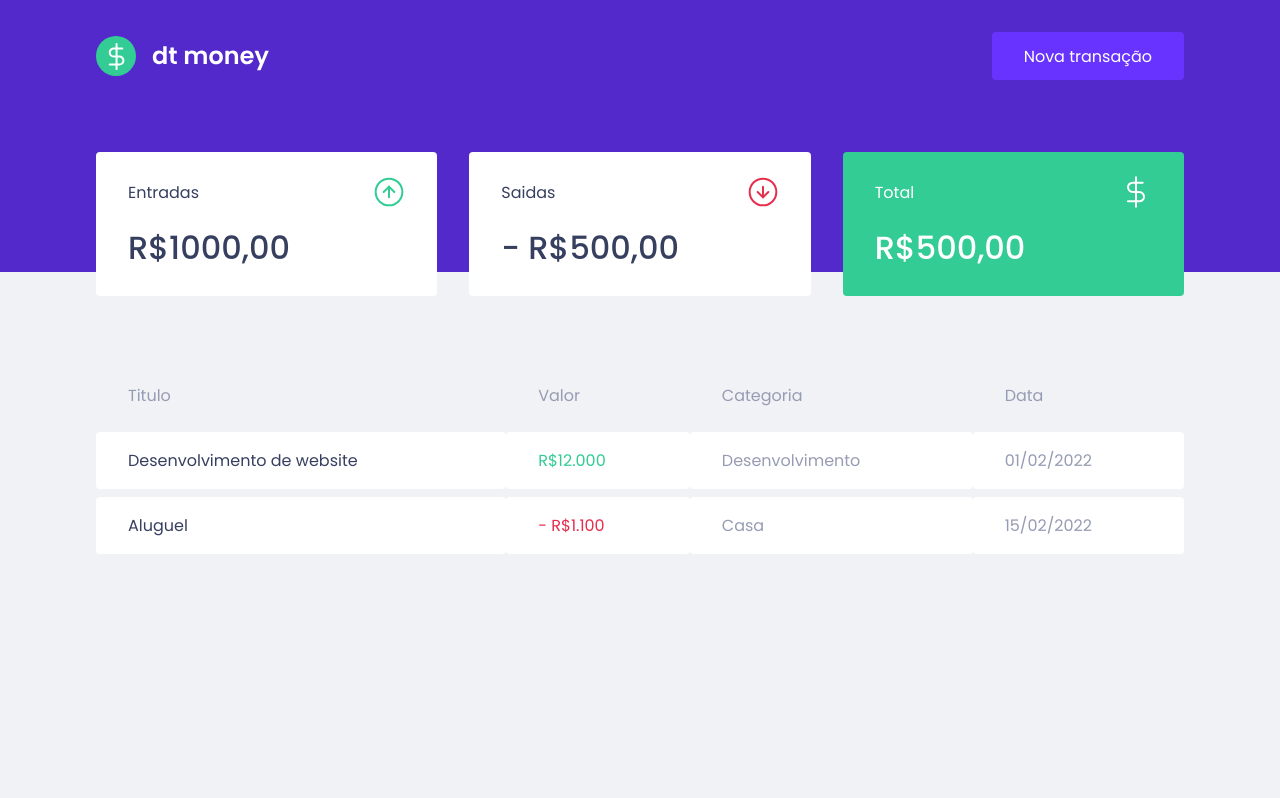
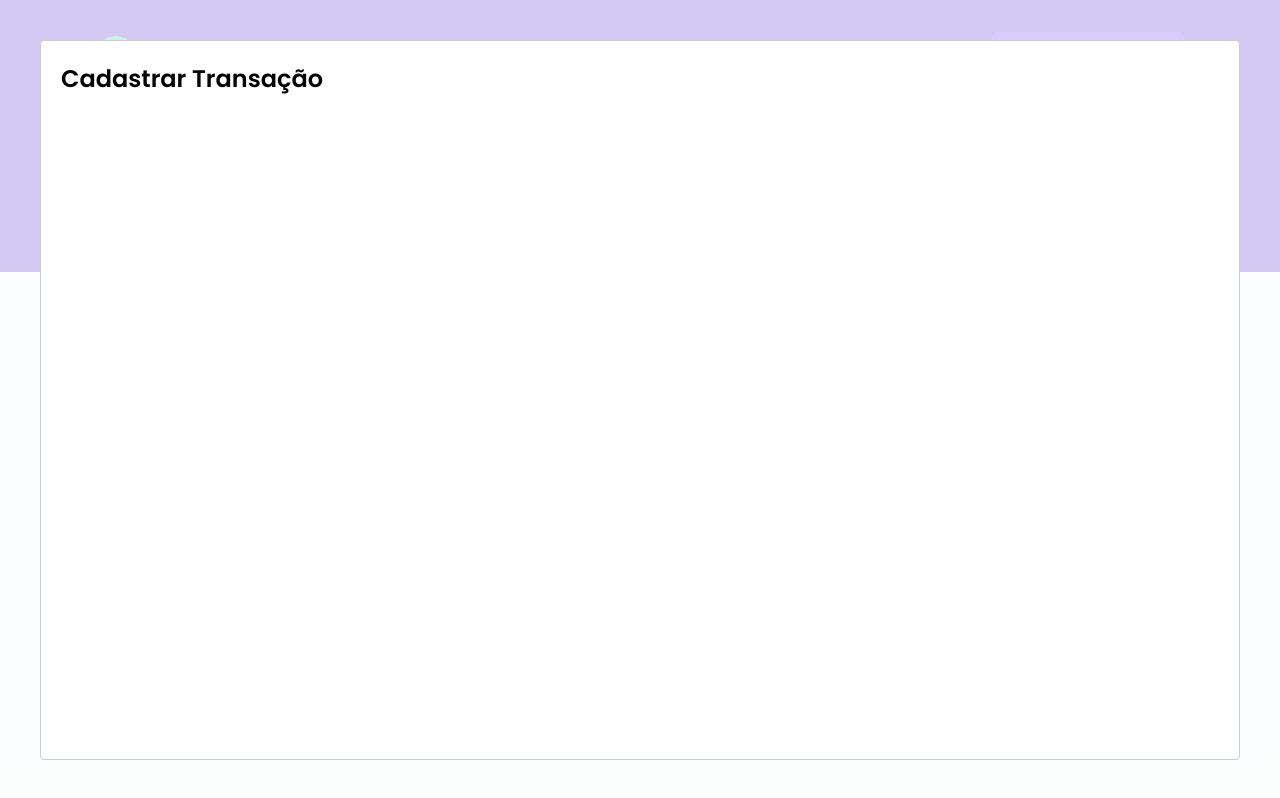
Before and after one commit to edimilsonbraz/ignite, a React (Create React App) app in the folder 02-dtmoney/: page / in a window 1280 px wide. Both pictures are taken after a click on the button "Nova transação". Built offline with nearby package versions, Linux system fonts and the light colour scheme; no server answers; what miragejs would draw is missing.

Commit message:
:sparkles: Adding react-modal

```diff
--- a/02-dtmoney/package.json
+++ b/02-dtmoney/package.json
@@ -8,6 +8,7 @@
     "miragejs": "^0.1.43",
     "react": "^18.1.0",
     "react-dom": "^18.1.0",
+    "react-modal": "^3.15.1",
     "react-scripts": "5.0.1",
     "styled-components": "^5.3.5",
     "web-vitals": "^2.1.0"
@@ -20,6 +21,7 @@
     "@types/node": "^16.7.13",
     "@types/react": "^18.0.0",
     "@types/react-dom": "^18.0.0",
+    "@types/react-modal": "^3.13.1",
     "typescript": "^4.4.2"
   },
   "scripts": {
--- a/02-dtmoney/src/App.tsx
+++ b/02-dtmoney/src/App.tsx
@@ -1,12 +1,36 @@
+import { useState } from "react";
 import { Header } from "./components/Header";
 import { Dashboard } from "./components/Dashboard";
+import Modal from 'react-modal';
+
 import { GlobalStyle } from "./styles/global";
 
+Modal.setAppElement('#root');
+
 export function App() {
+  const [isNewTransactionsModalOpen, setIsNewTransactionsModalOpen] = useState(false);
+
+  function handleOpenNewTransactionsModal(){
+    setIsNewTransactionsModalOpen(true)
+  }
+
+  function handleCloseNewTransactionsModal(){
+    setIsNewTransactionsModalOpen(false)
+  }
+
   return (
     <>
-      <Header />
+      <Header onOpenNewTransactionsModal={handleOpenNewTransactionsModal}/>
+
       <Dashboard />
+
+      <Modal
+        isOpen={isNewTransactionsModalOpen}
+        onRequestClose={handleCloseNewTransactionsModal}
+      >
+        <h2>Cadastrar Transação</h2>
+      </Modal>
+
       <GlobalStyle />
     </>
   );
--- a/02-dtmoney/src/components/Header/index.tsx
+++ b/02-dtmoney/src/components/Header/index.tsx
@@ -1,12 +1,16 @@
-import logoImg from '../../assets/logo.svg'
-import { Container, Content } from './styles'
+import logoImg from '../../assets/logo.svg';
+import { Container, Content } from './styles';
 
-export function Header() {
+interface HeaderProps {
+  onOpenNewTransactionsModal: () => void;
+}
+
+export function Header({onOpenNewTransactionsModal}: HeaderProps) {
   return (
     <Container>
       <Content>
         <img src={logoImg} alt="dt money" />
-        <button type="button">
+        <button type="button" onClick={onOpenNewTransactionsModal}>
           Nova transação
         </button>
       </Content>
```
Also changed, not shown: 1 other file (tests, documents, lock files or other folders).
